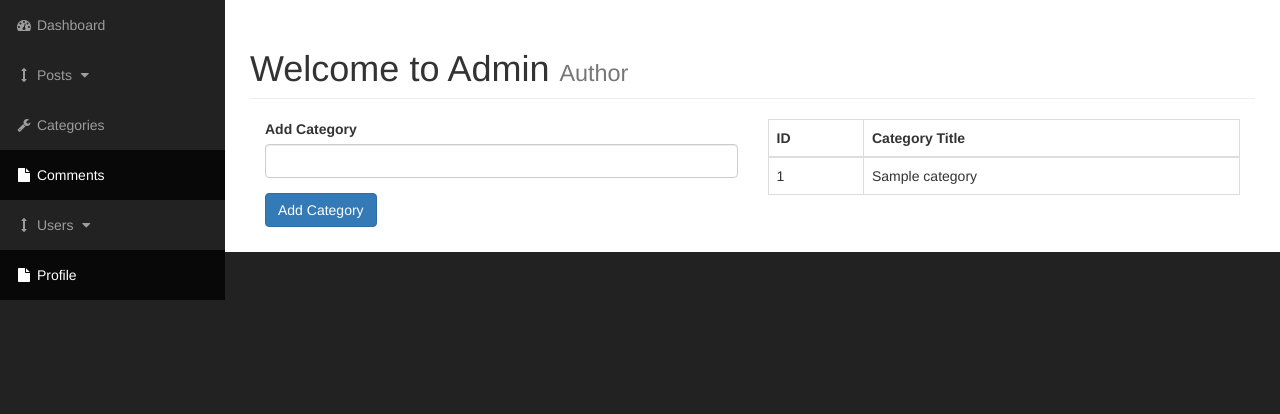
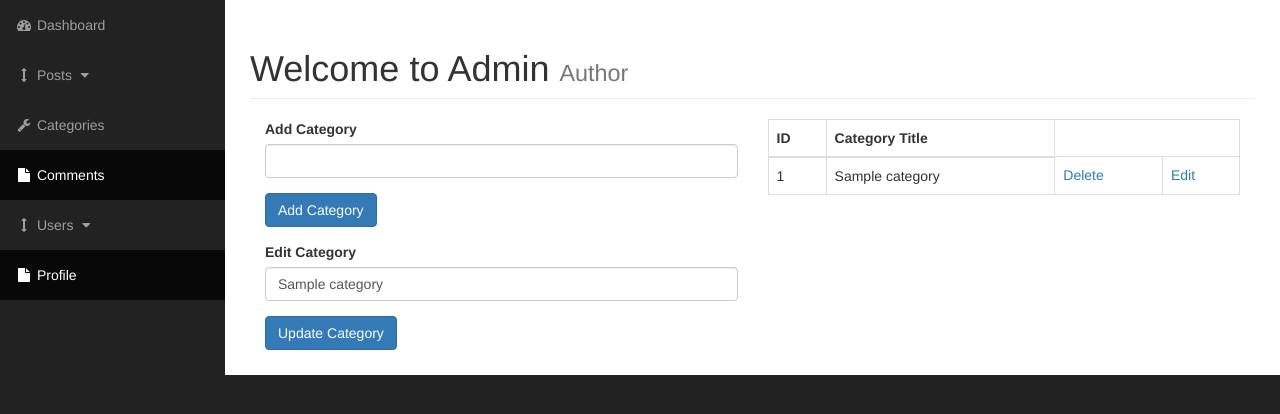
Before and after one commit to DhavalRu/DhavalRu.github.io, a PHP site: page /cms/admin/categories.php?edit=1 in a window 1280 px wide. Shown: the part 51-465 px from the top of the page. Run offline with PHP 8.4, Linux system fonts and the light colour scheme; tables that the repository leaves empty or names only in its code hold one stand-in row (values such as "Sample post"); some web fonts are replaced.

Commit message:
Edit, delete categories + refactored code

```diff
--- a/cms/admin/categories.php
+++ b/cms/admin/categories.php
@@ -13,38 +13,25 @@
                             <small>Author</small>
                         </h1>
                         <div class="col-xs-6">
-                            <?php
-                                if(isset($_POST['submit'])) {
-                                    $cat_title = $_POST['cat_title'];
-                                    if ($cat_title == "" || empty($cat_title)) {
-                                        echo "This field should not be empty";
-                                    }
-                                    else {
-                                        $query = "INSERT INTO categories(cat_title) ";
-                                        $query .= "VALUE('{$cat_title}') ";
-                                        $create_category_query = mysqli_query($connection, $query);
-                                        if (!$create_category_query) {
-                                            die('QUERY FAILED'. mysqli_error($connection));
-                                        }
-                                    }
-                                }
-                            ?>
+                            <?php insert_categories(); ?>
                             <form action="categories.php" method="post">
-                            <label for="cat-title">Add Category</label>
                                 <div class="form-group">
+                                    <label for="cat-title">Add Category</label>
                                     <input class="form-control" type="text" name="cat_title">
                                 </div>
                                 <div class="form-group">
                                     <input class="btn btn-primary" type="submit" name="submit" value="Add Category">
                                 </div>
                             </form>
+
+                            <?php
+                                if (isset($_GET['edit'])) {
+                                    $cat_id = $_GET['edit'];
+                                    include "includes/update_categories.php";
+                                }
+                            ?>
                         </div>
                         <div class="col-xs-6">
-                            <?php
-                                //$query = "SELECT * FROM categories LIMIT 3";
-                                $query = "SELECT * FROM categories";
-                                $select_categories = mysqli_query($connection, $query);
-                            ?>
                             <table class="table table-bordered table-hover">
                                 <thead>
                                     <tr>
@@ -53,15 +40,8 @@
                                     </tr>
                                 </thead>
                                 <tbody>
-                                    <?php
-                                        while($row = mysqli_fetch_assoc($select_categories)) {
-                                            $cat_id = $row['cat_id'];
-                                            $cat_title = $row['cat_title'];
-                                            echo "<tr>";
-                                            echo "<td>{$cat_id}</td>";
-                                            echo "<td>{$cat_title}</td>";
-                                            echo "</tr>";
-                                    }
+                                    <?php findAllCategories();
+                                        deleteCategories();
                                     ?>
                                 </tbody>
                             </table>
--- /dev/null
+++ b/cms/admin/functions.php
@@ -0,0 +1,47 @@
+<?php
+	function insert_categories() {
+		global $connection;
+        if(isset($_POST['submit'])) {
+		    $cat_title = $_POST['cat_title'];
+		    if ($cat_title == "" || empty($cat_title)) {
+		        echo "This field should not be empty";
+		    }
+		    else {
+		        $query = "INSERT INTO categories(cat_title) ";
+		        $query .= "VALUE('{$cat_title}') ";
+		        $create_category_query = mysqli_query($connection, $query);
+		        if (!$create_category_query) {
+		            die('QUERY FAILED'. mysqli_error($connection));
+		        }
+		    }
+		}
+	}
+
+	function findAllCategories() {
+		global $connection;
+		//$query = "SELECT * FROM categories LIMIT 3";
+        $query = "SELECT * FROM categories";
+        $select_categories = mysqli_query($connection, $query);
+
+        while($row = mysqli_fetch_assoc($select_categories)) {
+            $cat_id = $row['cat_id'];
+            $cat_title = $row['cat_title'];
+            echo "<tr>";
+            echo "<td>{$cat_id}</td>";
+            echo "<td>{$cat_title}</td>";
+            echo "<td><a href='categories.php?delete={$cat_id}'>Delete</a></td>";
+            echo "<td><a href='categories.php?edit={$cat_id}'>Edit</a></td>";
+            echo "</tr>";
+    	}
+	}
+
+	function deleteCategories() {
+		global $connection;
+        if (isset($_GET['delete'])) {
+            $the_cat_id = $_GET['delete'];
+            $query = "DELETE FROM categories WHERE cat_id = {$the_cat_id} ";
+            $delete_query = mysqli_query($connection, $query);
+            header("Location: categories.php"); //Refresh the page, since you need to click delete twice otherwise
+        }
+	}
+?>
--- a/cms/admin/includes/admin_header.php
+++ b/cms/admin/includes/admin_header.php
@@ -1,5 +1,6 @@
 <?php ob_start(); ?>
 <?php include "../includes/db.php" ?>
+<?php include "functions.php" ?>
 <!DOCTYPE html>
 <html lang="en">
 <head>
--- /dev/null
+++ b/cms/admin/includes/update_categories.php
@@ -0,0 +1,30 @@
+<form action="" method="post">
+    <div class="form-group">
+        <label for="cat-title">Edit Category</label>
+        <?php
+            if (isset($_GET['edit'])) {
+                $cat_id = $_GET['edit'];
+                $query = "SELECT * FROM categories WHERE cat_id = {$cat_id} ";
+                $select_categories_id = mysqli_query($connection, $query);
+
+                while($row = mysqli_fetch_assoc($select_categories_id)) {
+                    $cat_id = $row['cat_id'];
+                    $cat_title = $row['cat_title'];
+                    ?>
+                    <input value="<?php if(isset($cat_title)) {echo $cat_title;} ?>" class="form-control" type="text" name="cat_title">
+        <?php }}
+            if (isset($_POST['update_category'])) {
+                $the_cat_title = $_POST['cat_title'];
+                $query = "UPDATE categories SET cat_title = '{$the_cat_title}' WHERE cat_id = {$cat_id} ";
+                $update_query = mysqli_query($connection, $query);
+                if (!$update_query) {
+                    die("QUERY FAILEDDDDDDDDD" . mysqli_error($connection));
+                }
+            }
+        ?>
+
+    </div>
+    <div class="form-group">
+        <input class="btn btn-primary" type="submit" name="update_category" value="Update Category">
+    </div>
+</form>
```
